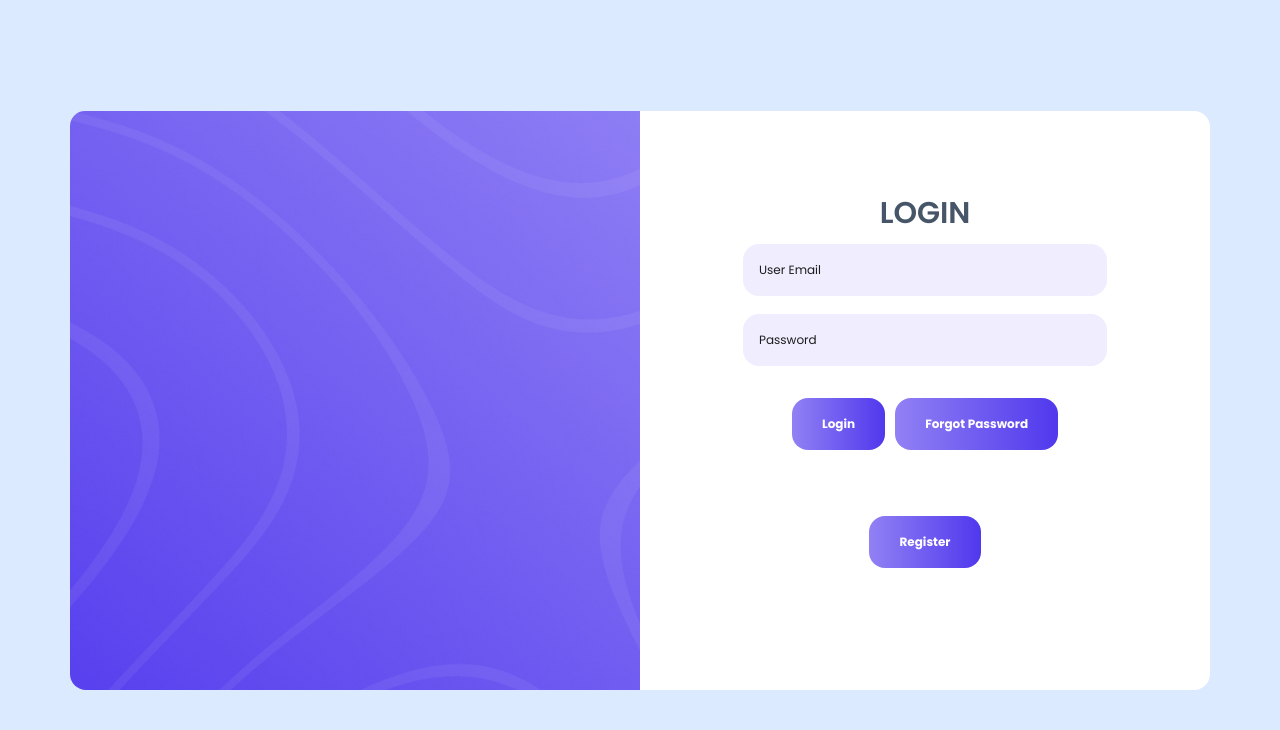
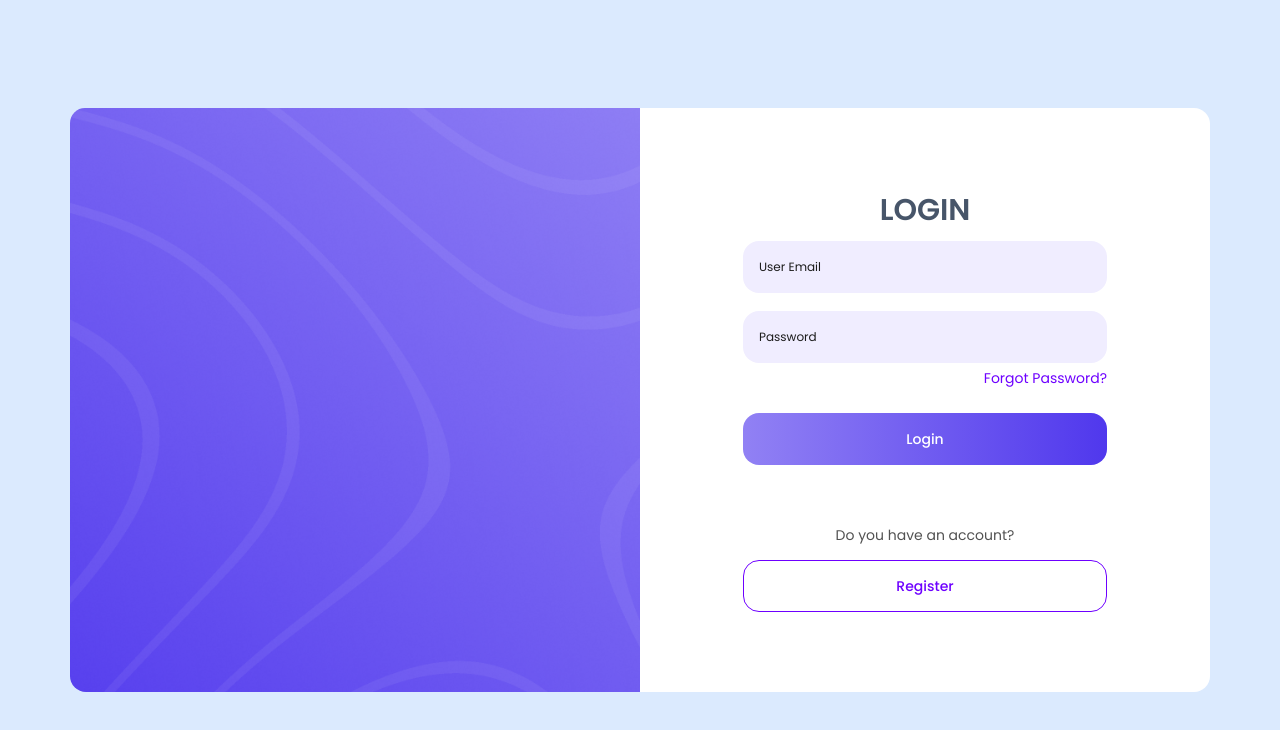
Before and after one commit to harish01-bit/abel-ui, a React (Create React App) app: page /login in a window 1280 px wide. Shown: the top 730 px of the page. Built offline with nearby package versions, Linux system fonts and the light colour scheme.

Commit message:
update forgot UI, register UI & login UI

```diff
--- a/src/modules/user/forgot-password/forgot-password.module.tsx
+++ b/src/modules/user/forgot-password/forgot-password.module.tsx
@@ -7,9 +7,9 @@ export const ForgotPasswordModule = () => {
             <div className="container">
                 <div className="row justify-content-center">
                     <div className="col-lg-12">
-                        <div className="row">
+                        <div className="row justify-content-center">
 
-                            <div className="col-lg-6 login-form-wrapper">
+                            <div className="col-lg-6 login-form-wrapper all-border-radius">
                                 <form className="login-form" onSubmit={form.handleSubmit} noValidate>
                                     <h3>GENERATE OTP</h3>
 
@@ -65,12 +65,12 @@ export const ForgotPasswordModule = () => {
                                     }
 
                                     {formError != "" && (<span className="error-text">{formError}</span>)}
+                                    <span onClick={handleLoginClick} className="link-text">Back to Login</span>
                                     <div className="col-lg-12 row"
                                         style={{ display: "flex", justifyContent: "center", gap: "10px" }}>
 
-                                        <button type="submit" className="submit-btn">{action == "otp" ? "Generate OTP" : "Reset Password"}</button>
+                                        <button type="submit" className="submit-btn w-100">{action == "otp" ? "Generate OTP" : "Reset Password"}</button>
 
-                                        <button type="button" onClick={handleLoginClick} className="submit-btn">Login</button>
 
                                     </div>
 
--- a/src/modules/user/login/login.module.tsx
+++ b/src/modules/user/login/login.module.tsx
@@ -46,7 +46,7 @@ export const LoginModule = () => {
 
                                         <input
                                             type="password"
-                                            className="form-control"
+                                            className="form-control mb-5-px"
                                             id="password"
                                             name="password"
                                             value={form.values.password}
@@ -55,12 +55,16 @@ export const LoginModule = () => {
                                             placeholder="Password"
                                         />     {form.errors.password && typeof form.errors.password === "string" && (<span className="error-text">{form.errors.password}</span>)}
                                         {formError != "" && (<span className="error-text">{formError}</span>)}
-                                        <div className="col-lg-12 row"
-                                            style={{ display: "flex", justifyContent: "center", gap: "10px" }}>
+                                        <div className="d-flex justify-content-end w-100">
+                                        <span onClick={handleForgotPasswordLinkClick} className="link-text">Forgot Password?</span>
+                                        </div>
+                                        <div className="col-lg-12 action-wrapper">
+                                            <button type="submit" className="submit-btn w-100 mb-60">Login</button>
 
-                                            <button type="submit" className="submit-btn">Login</button>
-                                            <button type="button" onClick={handleForgotPasswordLinkClick} className="submit-btn">Forgot Password</button>
-                                            <button type="button" onClick={handleRegisterLinkClick} className="submit-btn">Register</button>
+                                            <div className="d-flex align-items-center flex-column w-100">
+                                                <span className="static-text">Do you have an account?</span>
+                                                <button type="button" onClick={handleRegisterLinkClick} className="btn-outline w-100">Register</button>
+                                            </div>
                                         </div>
 
                                         {/*}  <div className="lined-text"><span><strong>Login</strong> with Others</span></div>
--- a/src/modules/user/login/login.scss
+++ b/src/modules/user/login/login.scss
@@ -2,6 +2,12 @@
     display: flex;
     align-items: center;
     height: 100vh;
+    a{
+        color: #6E00FF;
+    }
+    .mr-10{
+        margin-right: 10px;
+    }
     .bg-wrapper{
         background: url(../../../assets/images/login-bg.png);
         background-size: cover;
@@ -34,6 +40,9 @@
         background: white;
         border-radius: 0 16px 16px 0;
         display: flex;
+        &.all-border-radius{
+            border-radius: 16px;
+        }
         .login-form{
             display: flex;
             padding: 80px 0;
@@ -52,9 +61,19 @@
             background: #F0EDFF !important;
             margin-bottom: 18px;
             border-radius: 16px;
+            &.mb-5-px{
+                margin-bottom: 5px;
+            }
             &:-webkit-autofill,&:-webkit-autofill:focus{
                 background: #F0EDFF !important;
             }
+        }
+        .link-text{
+            color: #6E00FF;
+            margin-top: 0;
+            margin-bottom: 10px;
+            font-size: 14px;
+            cursor: pointer;
         }
         button{
             background: rgb(145,129,244);
@@ -63,14 +82,29 @@
             padding: 0 30px;
             width: fit-content;
             border-radius: 16px;
-            font-size: 12px;
-            font-weight: bold;
+            font-size: 14px;
+            font-weight: 500;
             display: flex;
             align-items: center;
             color: white;
             border: none;
-            margin-bottom: 42px;
             margin-top: 14px;
+            &.mb-60{
+                margin-bottom: 60px;
+            }
+            &.w-100{
+                width: 100%;
+                justify-content: center;
+            }
+
+            &.btn-outline{
+                background: none;
+                color: #6E00FF;
+                border: 1px solid #6E00FF;
+            }
+        }
+        .static-text{
+            font-size: 14px;
         }
         .social-media-login-button{
             width: 100%;
@@ -104,5 +138,10 @@
                 transform: translate(-50%,-50%);
             }
         }
+        .action-wrapper{
+            display: flex;
+            flex-direction: column;
+            align-items: center;
+        }
     }
 }
--- a/src/modules/user/register/register.module.tsx
+++ b/src/modules/user/register/register.module.tsx
@@ -6,7 +6,12 @@ import { useRegisternModule } from "../../hooks/useRegisterModule";
 export const RegisterModule = () => {
     const { form, formError, handleLoginClick } = useRegisternModule();
     return (
-        formError == "otp" ? <VerifyEmailComponent handleLoginClick={handleLoginClick} Email={form.values.userEmail} /> : <form className="login-form" onSubmit={form.handleSubmit} noValidate>
+        formError == "otp" ? <VerifyEmailComponent handleLoginClick={handleLoginClick} Email={form.values.userEmail} /> : (
+            <div className="login-wrapper">
+                <div className="container">
+                    <div className="row justify-content-center">
+                        <div className="col-lg-6 login-form-wrapper all-border-radius">
+                        <form className="login-form" onSubmit={form.handleSubmit} noValidate>
                 <h3>Sign Up</h3>
                 <input
                     type="text"
@@ -85,8 +90,18 @@ export const RegisterModule = () => {
 
                 {formError != "" && (<span className="error-text">{formError}</span>)}
 
-            <button type="submit" className="submit-btn">Register</button>
-            <a type="submit" onClick={handleLoginClick} className="submit-btn">Login</a>
+                <button type="submit" className="submit-btn mb-5 w-100">Register</button>
+                <div>
+                    <span className="static-text mr-10">Already have an account?</span>
+                    <a type="submit" onClick={handleLoginClick} className="submit-btn link-text">Login</a>
+                </div>
+
             </form>
+                        </div>
+                    </div>
+                </div>
+
+            </div>
+        )
     )
 }
```
Lines whose indentation alone changed are shown as unchanged.
